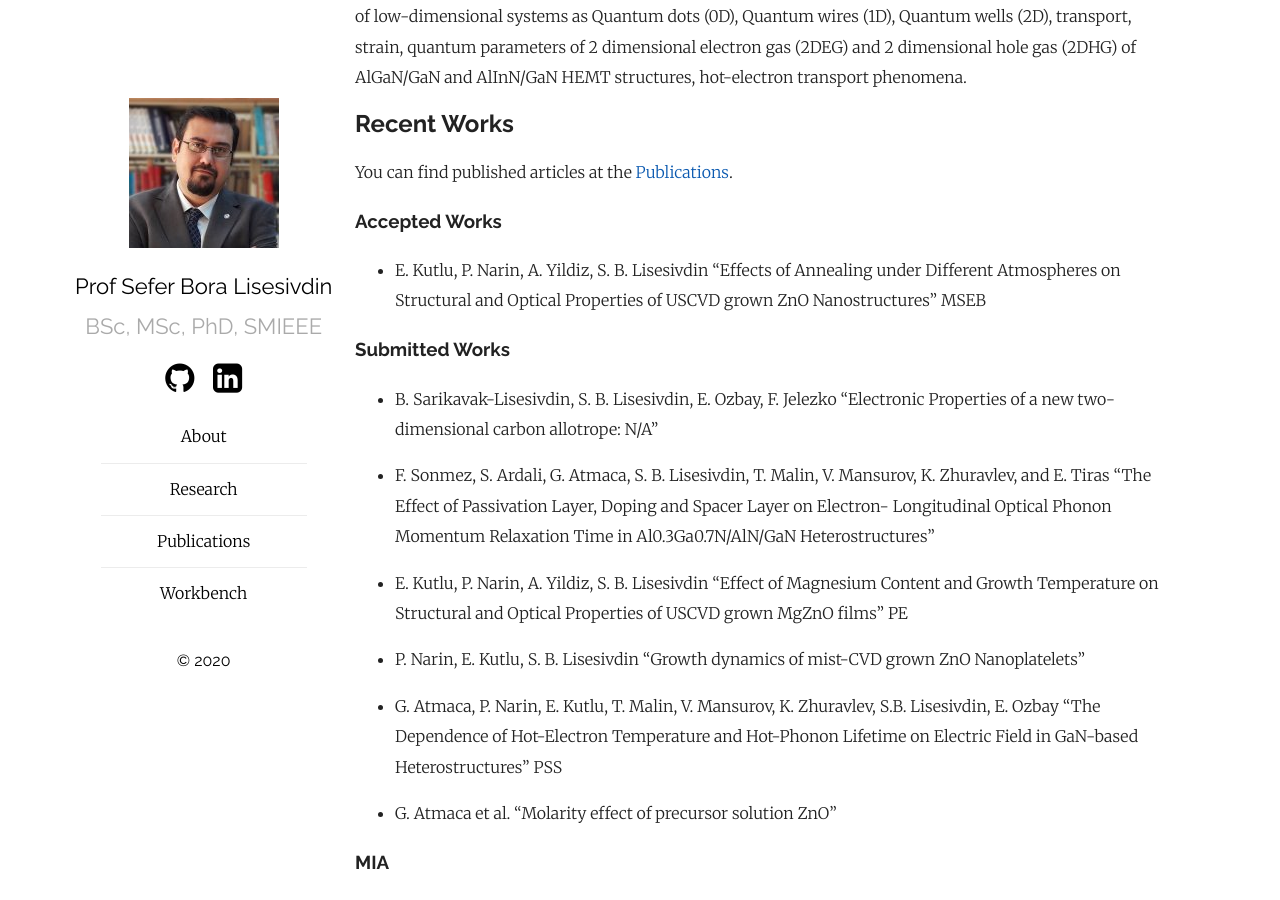
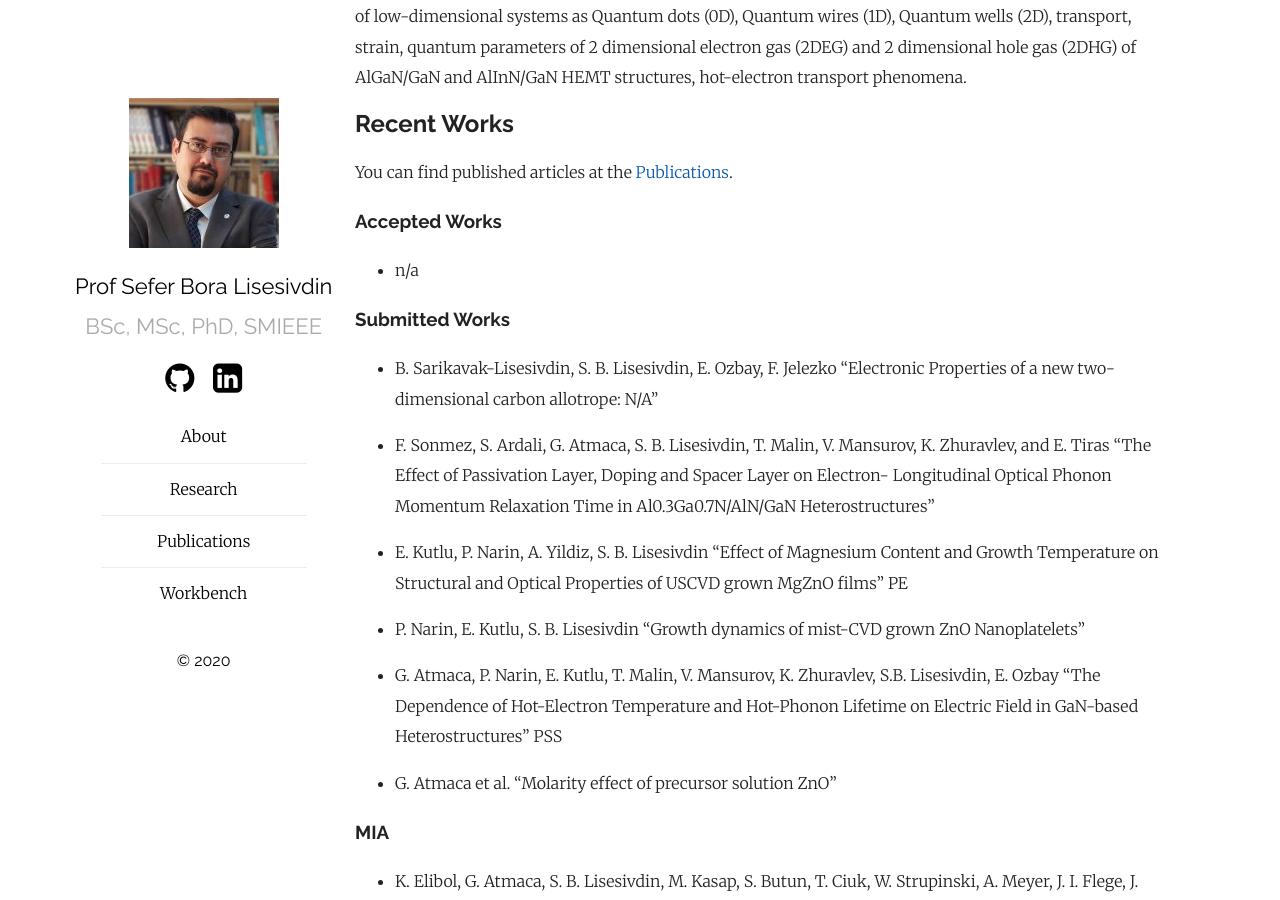
Before and after one commit to sblisesivdin/sblisesivdin.github.io, a Jekyll site: the page built from workbench.md, in a window 1280 px wide and 900 px high, scrolled down 504 px. Built offline with Jekyll 4.4.1, drawn with Linux system fonts in a browser that asks for light colours; our own code applies the rules of GitHub Pages for plain Markdown files.

Commit message:
Update workbench.md

```diff
--- a/workbench.md
+++ b/workbench.md
@@ -13,7 +13,7 @@ You can find published articles at the [Publications](publications.md).
 
 ### Accepted Works
 
-* E. Kutlu, P. Narin, A. Yildiz, S. B. Lisesivdin "Effects of Annealing under Different Atmospheres on Structural and Optical Properties of USCVD grown ZnO Nanostructures" MSEB
+* n/a
 
 ### Submitted Works
 
```
